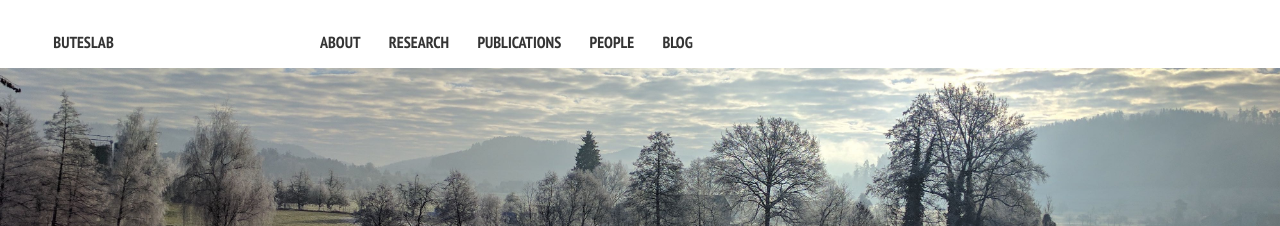
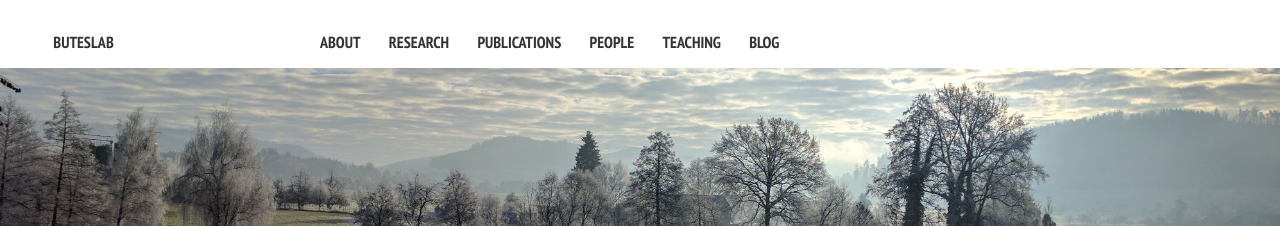
Before and after one commit to buteslab/buteslab.github.io, a Jekyll site: the page built from index.md, in a window 1280 px wide. Shown: the top 226 px of the page. Built offline with Jekyll 4.4.1, drawn with Linux system fonts in a browser that asks for light colours; nearby versions of some CDN libraries.

Commit message:
Update _config.yml

```diff
--- a/_config.yml
+++ b/_config.yml
@@ -35,6 +35,8 @@ links:
     url: /publications/
   - title: People
     url: /people/
+  - title: Teaching
+    url: /teaching/
   - title: Blog
     url: /blog/
 
```
